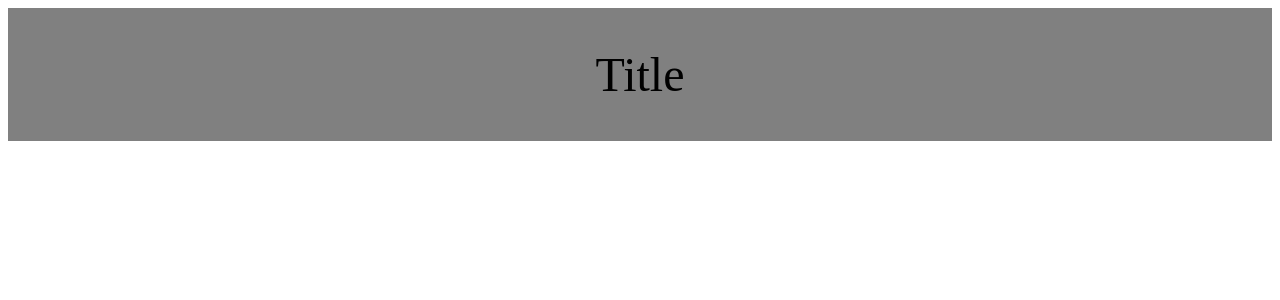
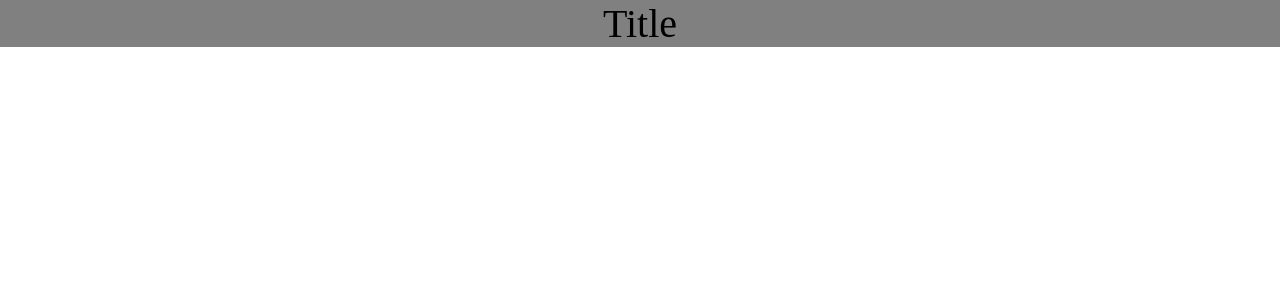
Before and after one commit to miyazun/next-graph-app, a Next.js app: page / in a window 1280 px wide. Shown: the top 300 px of the page. Built offline with nearby package versions, Linux system fonts and the light colour scheme.

Commit message:
ヘッダーをレスポンシブルデザインに対応できるようにした

```diff
--- a/components/Header.js
+++ b/components/Header.js
@@ -2,7 +2,7 @@ import styles from '@/styles/Home.module.css'
 
 export function Header(){
     return (
-        <header className={styles.center}>
+        <header className={styles}>
             <a>Title</a>
         </header>
     );
--- a/styles/globals.css
+++ b/styles/globals.css
@@ -1,6 +1,27 @@
-header {
-  color: black;
-  background-color: gray;
-  height: 5px;
-  font-size: 300%;
+body {
+  margin: 0;
 }
+
+@media screen and (max-width: 480px) {/*スマホ*/
+  header {
+    color: black;
+    background-color: gray;
+    padding: 0;
+    width: 100%;
+    height: 10%;
+    font-size: 30px;
+    text-align: center;
+  }
+}
+
+@media screen and (min-width: 481px) { /*PC*/
+	header {
+    color: black;
+    background-color: gray;
+    padding: 0;
+    width: 100%;
+    height: 10%;
+    font-size: 40px;
+    text-align: center;
+  }
+}
```
